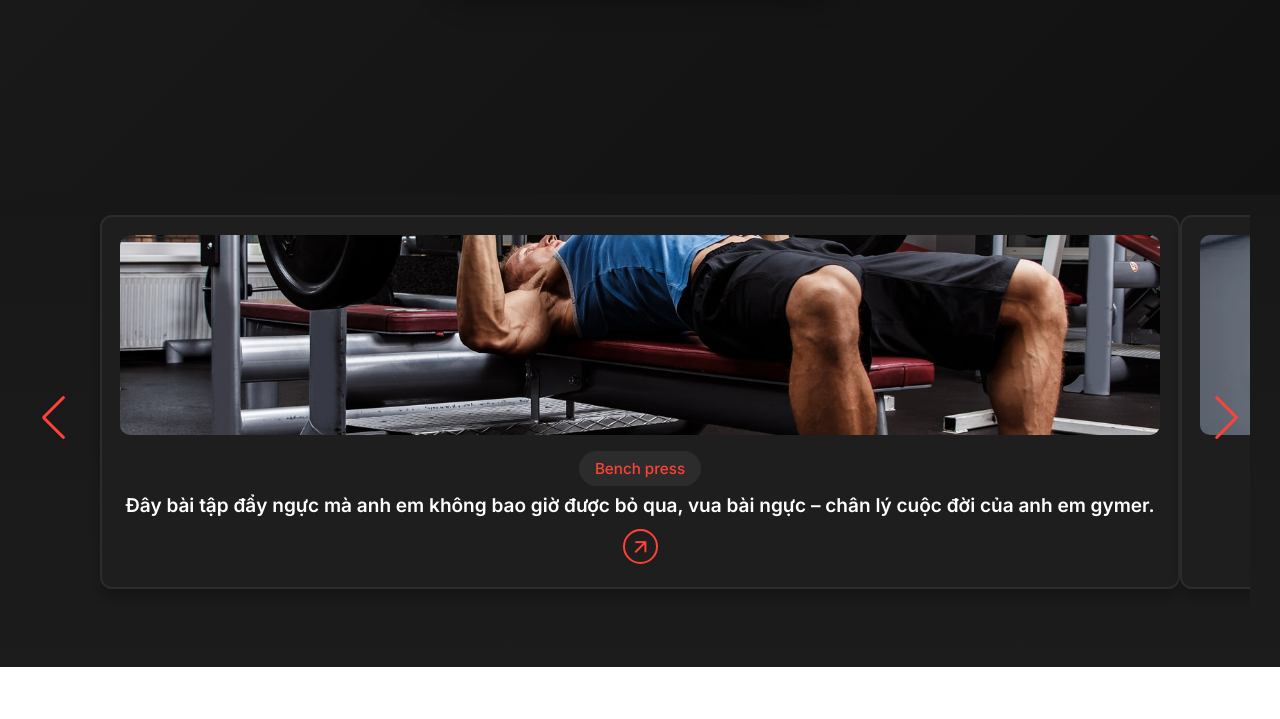
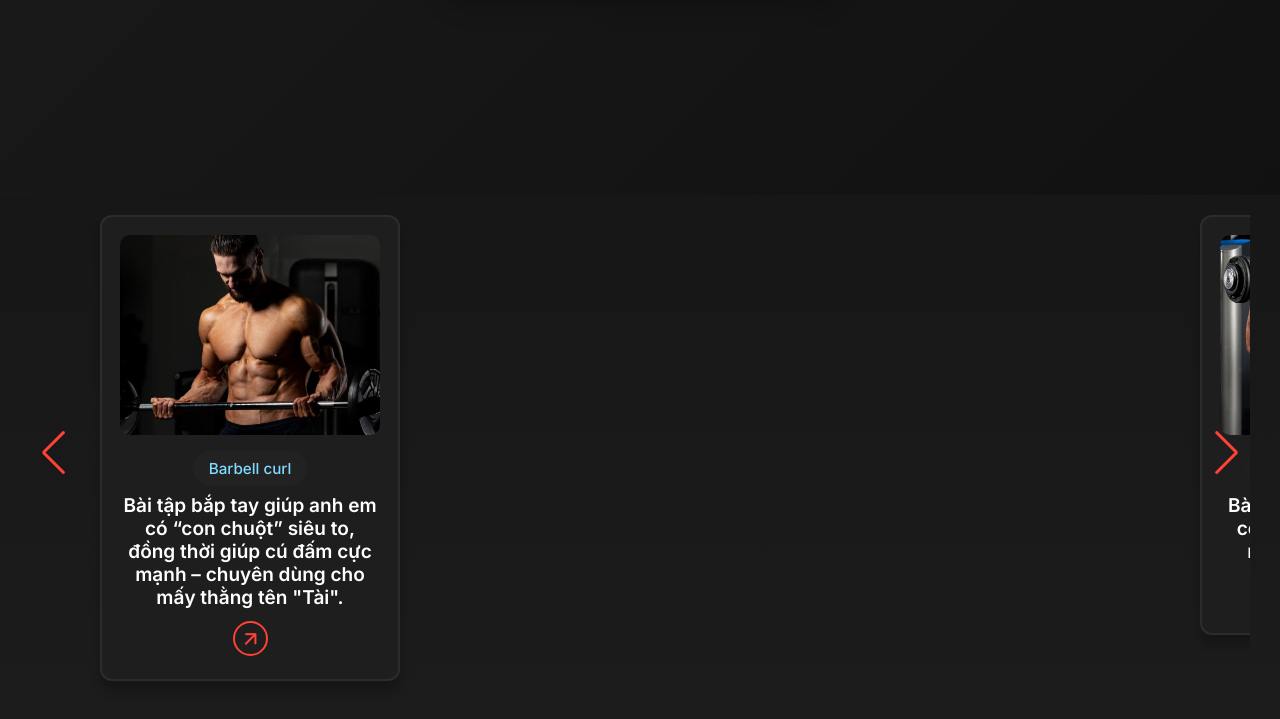
Before and after one commit to NguyenVanHai77/GYM, a plain HTML site: page profile.html in a window 1280 px wide. Shown: the part 605-1324 px from the top of the page. Before the commit the page ends 1272 px from the top, so only its background shows below. Drawn offline with nearby package versions, Linux system fonts and the light colour scheme; a script that the page names is missing.

Commit message:
Update profile.css

```diff
--- a/profile.css
+++ b/profile.css
@@ -25,6 +25,12 @@ body {
   overflow: visible;
 }
 
+.card-list {
+  display: flex;
+  gap: 20px;
+  justify-content: center;
+}
+
 .card-list .card-item {
   list-style: none;
 }
@@ -32,6 +38,7 @@ body {
 .card-list .card-item .card-link {
   display: flex;
   flex-direction: column;
+  justify-content: space-between;
   align-items: center;
   background: #1E1E1E;
   padding: 18px;
@@ -42,6 +49,10 @@ body {
   box-shadow: 0 10px 10px rgba(0, 0, 0, 0.2);
   transition: 0.2s ease;
   color: #FFF;
+
+  /* Thêm để tăng kích thước và đồng đều */
+  width: 300px;
+  min-height: 420px;
 }
 
 .card-list .card-item .card-link:hover {
@@ -54,7 +65,7 @@ body {
 
 .card-list .card-link .card-image {
   width: 100%;
-  max-height: 200px;
+  height: 200px;
   border-radius: 10px;
   object-fit: cover;
   aspect-ratio: 16 / 9;
```
